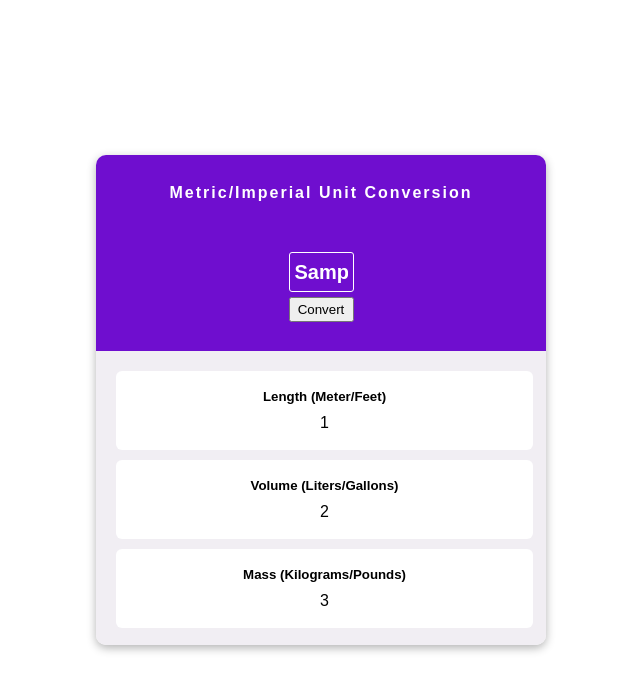
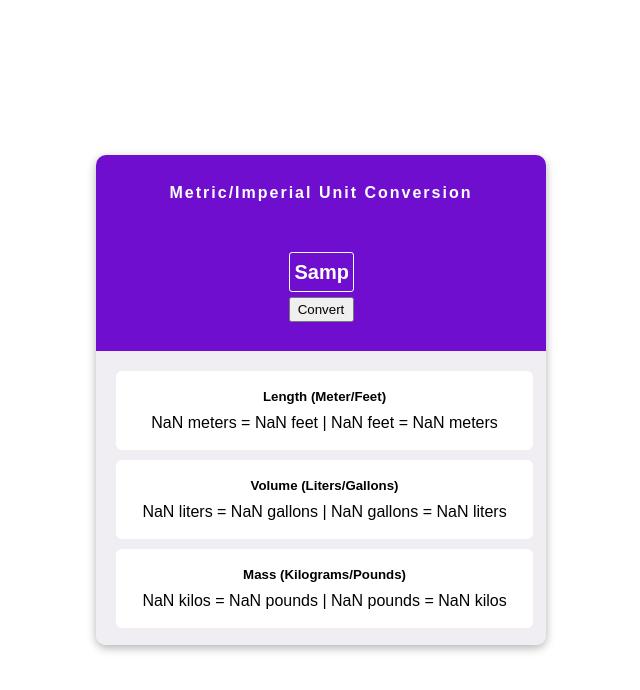
Before and after one commit to Hawa-codes/Javascript, a browser extension: page Solo project/index.html in a window 1280 px wide. Both pictures are taken after typing "Sample" into the empty fields and a click on the button "Convert". Shown: the whole page, without its empty margins (319-959 px from the left). Drawn offline with Linux system fonts and the light colour scheme.

Commit message:
Solo project complete

```diff
--- a/Solo project/index.html
+++ b/Solo project/index.html
@@ -16,15 +16,15 @@
         <div class="second-column">
             <span id="box1">
                 <h5>Length (Meter/Feet)</h5>
-                <p id="answer">1</p>
+                <p id="answer1"></p>
             </span>
             <span id="box2">
                 <h5>Volume (Liters/Gallons)</h5>
-                <p id="answer">2</p>
+                <p id="answer2"></p>
             </span>
             <span id="box3">
                 <h5>Mass (Kilograms/Pounds)</h5>
-                <p id="answer">3</p>
+                <p id="answer3"></p>
             </span>
         </div>
     </div>
--- a/Solo project/index.js
+++ b/Solo project/index.js
@@ -1,6 +1,19 @@
 let input = document.getElementById("input-btn")
 let btn = document.getElementById("btn")
+let answer1 = document.getElementById("answer1")
+let answer2 = document.getElementById("answer2")
+let answer3 = document.getElementById("answer3")
 
-inputBtn.addEventListener("click", function() {
+btn.addEventListener("click", function() {
+    const value = Number(input.value)
 
+    answer1.textContent = `${value} meters = ${(value * 3.281).toFixed(3)} feet | ${value} feet = ${(value / 3.281).toFixed(3)} meters`;
+    answer2.textContent = `${value} liters = ${(value * 0.264).toFixed(3)} gallons | ${value} gallons = ${(value / 0.264).toFixed(3)} liters`;
+    answer3.textContent = `${value} kilos = ${(value * 2.204).toFixed(3)} pounds | ${value} pounds = ${(value / 2.204).toFixed(3)} kilos`;
 })
+
+/*
+1 meter = 3.281 feet
+1 liter = 0.264 gallons
+1 kilogram = 2.204 pounds
+*/
```
